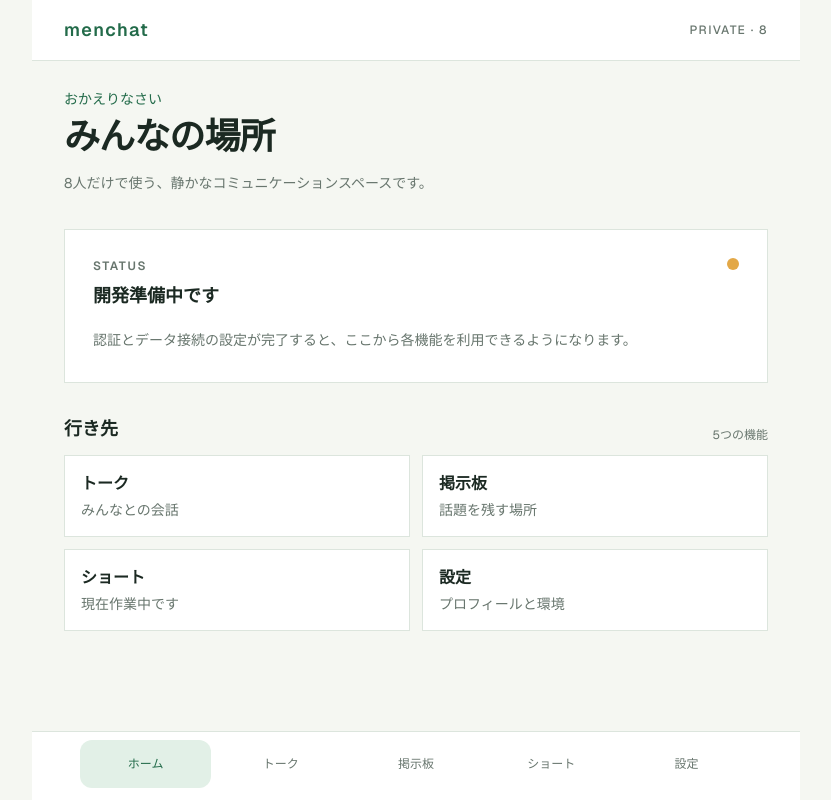
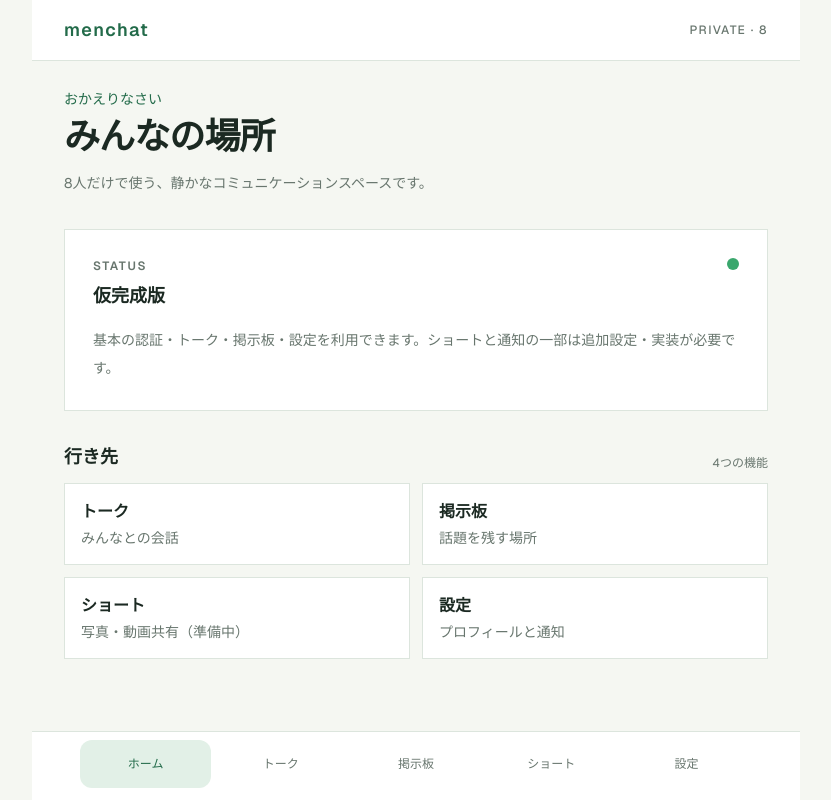
Before and after one commit to taisei-game/menchat, a Next.js app: page / in a window 1280 px wide. Shown: the whole page, without its empty margins (224-1055 px from the left). Built offline with nearby package versions, Linux system fonts and the light colour scheme; no server answers; sample sign-in values are in the browser's storage.

Commit message:
Polish login and mark the current app as a usable prototype

```diff
--- a/src/app/page.tsx
+++ b/src/app/page.tsx
@@ -18,26 +18,26 @@ export default function Home() {
           <div className="flex items-start justify-between gap-4">
             <div>
               <p className="text-xs font-semibold tracking-[0.14em] text-[var(--muted)]">STATUS</p>
-              <h2 className="mt-2 text-lg font-semibold">開発準備中です</h2>
+              <h2 className="mt-2 text-lg font-semibold">仮完成版</h2>
             </div>
-            <span className="h-3 w-3 rounded-full bg-[#e3a847]" aria-label="準備中" />
+            <span className="h-3 w-3 rounded-full bg-[#3aa76d]" aria-label="仮完成" />
           </div>
           <p className="mt-4 text-sm leading-7 text-[var(--muted)]">
-            認証とデータ接続の設定が完了すると、ここから各機能を利用できるようになります。
+            基本の認証・トーク・掲示板・設定を利用できます。ショートと通知の一部は追加設定・実装が必要です。
           </p>
         </section>
 
         <section>
           <div className="flex items-end justify-between">
             <h2 className="text-lg font-semibold">行き先</h2>
-            <span className="text-xs text-[var(--muted)]">5つの機能</span>
+            <span className="text-xs text-[var(--muted)]">4つの機能</span>
           </div>
           <div className="mt-3 grid gap-3 sm:grid-cols-2">
             {[
               ["トーク", "みんなとの会話", "/talk"],
               ["掲示板", "話題を残す場所", "/board"],
-              ["ショート", "現在作業中です", "/shorts"],
-              ["設定", "プロフィールと環境", "/settings"],
+              ["ショート", "写真・動画共有（準備中）", "/shorts"],
+              ["設定", "プロフィールと通知", "/settings"],
             ].map(([title, description, href]) => (
               <Link
                 key={href}
```
